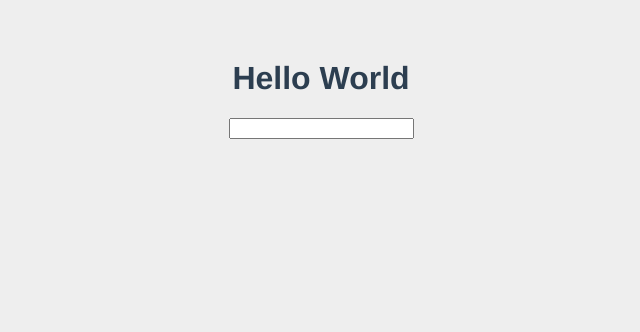
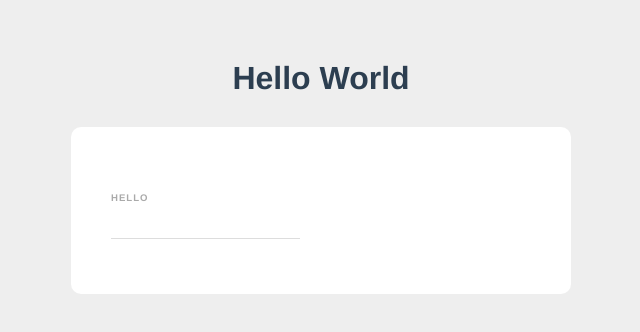
Before and after one commit to Lu-Smith/vue_form, a Vue app: page / in a window 1280 px wide. Shown: the top 332 px of the page, without its empty margins (319-959 px from the left). Built offline with nearby package versions, Linux system fonts and the light colour scheme.

Commit message:
Updated styling

```diff
--- a/src/components/SignupForm.vue
+++ b/src/components/SignupForm.vue
@@ -1,6 +1,7 @@
 <template>
   <form>
     <label>
+        Hello
         <input type="text" required>
     </label>
   </form>
@@ -13,5 +14,32 @@
 </script>
 
 <style>
+form {
+    max-width: 420px;
+    margin: 30px auto;
+    background: white;
+    text-align: left;
+    padding: 40px;
+    border-radius: 10px;
+}
 
+label {
+    color: #aaa;
+    display: inline-block;
+    margin: 25px 0 15px;
+    font-size: 0.6em;
+    text-transform: uppercase;
+    letter-spacing: 1px;
+    font-weight: bold;
+}
+
+input {
+    display: block;
+    padding: 10px 6px;
+    width: 100%;
+    box-sizing: border-box;
+    border: none;
+    border-bottom: 1px solid #ddd;
+    color: #555;
+}
 </style>
```
